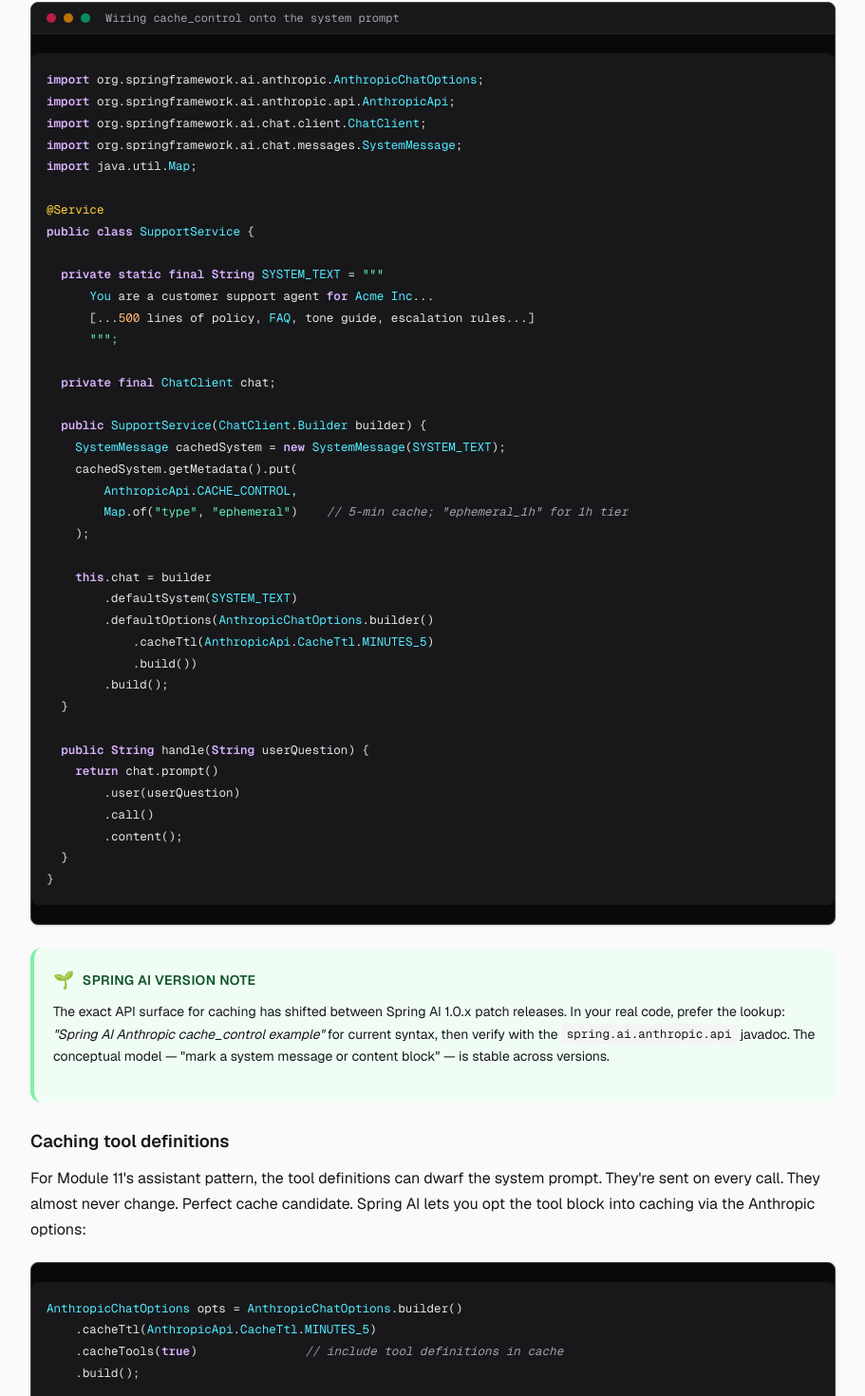
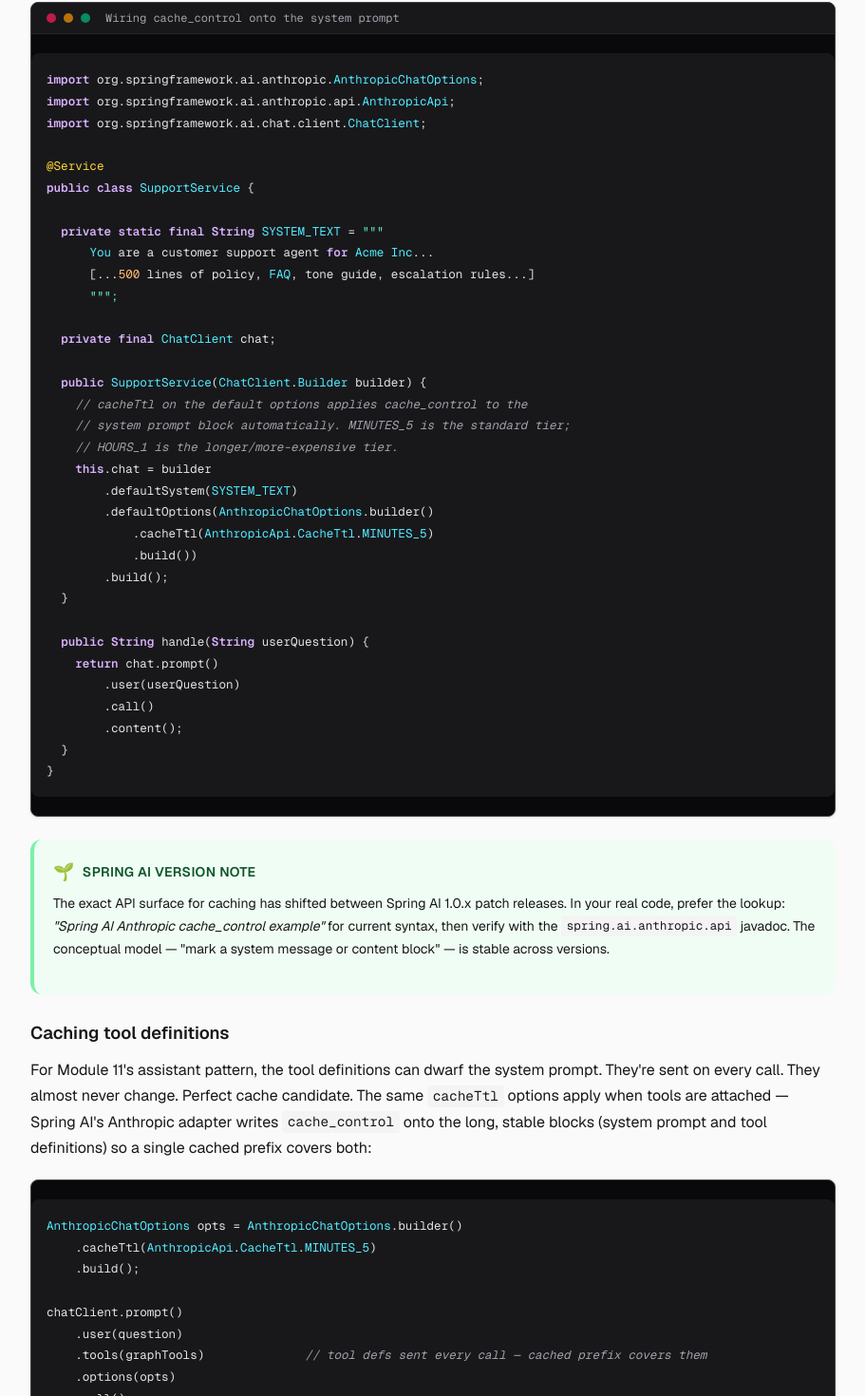
Before and after one commit to aditya-shah73/skillforge, a Next.js app: page /modules/prompt-caching in a window 1280 px wide. Shown: the part 5370-6840 px from the top of the page at 95% size, without its empty margins (184-1095 px from the left). Built offline with nearby package versions, Linux system fonts and the light colour scheme.

Commit message:
bug fixes

```diff
--- a/app/modules/prompt-caching/page.tsx
+++ b/app/modules/prompt-caching/page.tsx
@@ -205,8 +205,6 @@ provided you set it up right.`}</CodeBlock>
         <CodeBlock lang="java" caption="Wiring cache_control onto the system prompt">{`import org.springframework.ai.anthropic.AnthropicChatOptions;
 import org.springframework.ai.anthropic.api.AnthropicApi;
 import org.springframework.ai.chat.client.ChatClient;
-import org.springframework.ai.chat.messages.SystemMessage;
-import java.util.Map;
 
 @Service
 public class SupportService {
@@ -219,12 +217,9 @@ public class SupportService {
   private final ChatClient chat;
 
   public SupportService(ChatClient.Builder builder) {
-    SystemMessage cachedSystem = new SystemMessage(SYSTEM_TEXT);
-    cachedSystem.getMetadata().put(
-        AnthropicApi.CACHE_CONTROL,
-        Map.of("type", "ephemeral")    // 5-min cache; "ephemeral_1h" for 1h tier
-    );
-
+    // cacheTtl on the default options applies cache_control to the
+    // system prompt block automatically. MINUTES_5 is the standard tier;
+    // HOURS_1 is the longer/more-expensive tier.
     this.chat = builder
         .defaultSystem(SYSTEM_TEXT)
         .defaultOptions(AnthropicChatOptions.builder()
@@ -249,17 +244,16 @@ public class SupportService {
 
         <h3 className="text-xl font-semibold mt-8 mb-3">Caching tool definitions</h3>
         <p>
-          For Module 11&apos;s assistant pattern, the tool definitions can dwarf the system prompt. They&apos;re sent on every call. They almost never change. Perfect cache candidate. Spring AI lets you opt the tool block into caching via the Anthropic options:
+          For Module 11&apos;s assistant pattern, the tool definitions can dwarf the system prompt. They&apos;re sent on every call. They almost never change. Perfect cache candidate. The same <code>cacheTtl</code> options apply when tools are attached — Spring AI&apos;s Anthropic adapter writes <code>cache_control</code> onto the long, stable blocks (system prompt and tool definitions) so a single cached prefix covers both:
         </p>
 
         <CodeBlock lang="java">{`AnthropicChatOptions opts = AnthropicChatOptions.builder()
     .cacheTtl(AnthropicApi.CacheTtl.MINUTES_5)
-    .cacheTools(true)               // include tool definitions in cache
     .build();
 
 chatClient.prompt()
     .user(question)
-    .tools(graphTools)
+    .tools(graphTools)              // tool defs sent every call — cached prefix covers them
     .options(opts)
     .call()
     .content();`}</CodeBlock>
@@ -661,7 +655,7 @@ public class DashboardController {
 </head>
 <body>
   <h1>LLM cost dashboard</h1>
-  <p>Click <b>Ask</b> repeatedly. Watch cache reads grow and \\$/call drop after the first call.</p>
+  <p>Click <b>Ask</b> repeatedly. Watch cache reads grow and $/call drop after the first call.</p>
   <input id="q" value="How do I reset my password?" size="50">
   <button id="ask">Ask</button>
   <button id="ask10">Ask × 10</button>
@@ -689,7 +683,7 @@ public class DashboardController {
         ["Cache write tokens",    s.cacheWriteTokens],
         ["Cache read tokens",     s.cacheReadTokens],
         ["Total spend (USD)",     "$" + s.totalUsd.toFixed(4)],
-        ["Avg \\$ per call",       "$" + (s.calls ? (s.totalUsd / s.calls) : 0).toFixed(5)],
+        ["Avg $ per call",        "$" + (s.calls ? (s.totalUsd / s.calls) : 0).toFixed(5)],
         ["Cache hit ratio",       (s.cacheHitRatio * 100).toFixed(1) + "%"],
       ];
       $("stats").innerHTML = rows.map(
@@ -731,7 +725,7 @@ Cache hit ratio      ~90%`}</CodeBlock>
           </ul>
         </Callout>
 
-        <Checkpoint moduleSlug="prompt-caching" id="project" title="Ship the dashboard" xp={50} manual manualLabel="Cache hits incoming">
+        <Checkpoint moduleSlug="prompt-caching" id="project" title="Project: cost dashboard" xp={50} manual manualLabel="Cache hits incoming">
           <p>
             Run a sustained burst of asks. Watch the cache hit ratio asymptote toward something like 90%+ as cache reads dominate. This is exactly the instrumentation you need in production: when somebody silently breaks the cache, your hit ratio dashboard tells you within minutes instead of via a finance ticket weeks later.
           </p>
@@ -802,7 +796,7 @@ Cache hit ratio      ~90%`}</CodeBlock>
           xp={20}
         />
 
-        <Checkpoint moduleSlug="prompt-caching" id="final" title="Phase 2 complete" xp={60} celebration="Phase 2 complete! You shipped five Spring Boot AI projects. +60 XP">
+        <Checkpoint moduleSlug="prompt-caching" id="final" title="Final quiz" xp={60} celebration="Phase 2 complete! You shipped five Spring Boot AI projects. +60 XP">
           <p>
             That&apos;s Phase 2 done. You can now: hit the Anthropic API directly (Module 9), use Spring AI for memory and structured output (Module 10), expose your code to the model via tool use (Module 11), stream responses end-to-end (Module 12), and run all of it within sane cost bounds (Module 13). Phase 3 takes everything you built and adds <strong>retrieval</strong> — vector search, embeddings at scale, and full RAG pipelines in Spring Boot.
           </p>
@@ -811,7 +805,7 @@ Cache hit ratio      ~90%`}</CodeBlock>
 
       <div className="mt-12 pt-8 border-t border-slate-200 dark:border-slate-800 flex justify-between text-sm">
         <Link href="/modules/streaming" className="text-indigo-600 hover:underline">← Module 12: Streaming</Link>
-        <Link href="/" className="text-indigo-600 hover:underline">All modules →</Link>
+        <Link href="/modules/embeddings-deep" className="text-indigo-600 hover:underline">Module 14: Embeddings deep dive →</Link>
       </div>
     </article>
   );
--- a/app/modules/spring-ai/page.tsx
+++ b/app/modules/spring-ai/page.tsx
@@ -495,10 +495,10 @@ JSON response following this format without deviation.
 
 import org.slf4j.Logger;
 import org.slf4j.LoggerFactory;
-import org.springframework.ai.chat.client.advisor.api.AdvisedRequest;
+import org.springframework.ai.chat.client.ChatClientRequest;
+import org.springframework.ai.chat.client.ChatClientResponse;
 import org.springframework.ai.chat.client.advisor.api.CallAdvisor;
 import org.springframework.ai.chat.client.advisor.api.CallAdvisorChain;
-import org.springframework.ai.chat.model.ChatResponse;
 import org.springframework.stereotype.Component;
 
 @Component
@@ -513,17 +513,17 @@ public class LoggingAdvisor implements CallAdvisor {
     @Override public String getName() { return "LoggingAdvisor"; }
 
     @Override
-    public ChatResponse adviseCall(AdvisedRequest request, CallAdvisorChain chain) {
+    public ChatClientResponse adviseCall(ChatClientRequest request, CallAdvisorChain chain) {
         long start = System.currentTimeMillis();
 
         // Pass the request down the chain. Whatever's after us (including the
         // actual API call) runs here. This is the around-the-call hook.
-        ChatResponse response = chain.nextCall(request);
+        ChatClientResponse response = chain.nextCall(request);
 
         long elapsed = System.currentTimeMillis() - start;
         // Pull usage out of the response metadata. Spring AI normalizes this
         // across providers — works the same for Anthropic, OpenAI, etc.
-        var usage = response.getMetadata().getUsage();
+        var usage = response.chatResponse().getMetadata().getUsage();
         log.info("LLM call took {}ms · in={} tokens · out={} tokens",
             elapsed, usage.getPromptTokens(), usage.getCompletionTokens());
 
@@ -674,7 +674,8 @@ import org.springframework.context.annotation.Configuration;
 public class MemoryConfig {
 
     // In-memory store. For production, swap to JdbcChatMemoryRepository
-    // and add the spring-ai-starter-jdbc dep — same interface, different bean.
+    // and add spring-ai-starter-model-chat-memory-repository-jdbc — same
+    // interface, different bean.
     @Bean
     public ChatMemoryRepository chatMemoryRepository() {
         return new InMemoryChatMemoryRepository();
@@ -697,10 +698,10 @@ public class MemoryConfig {
 
 import org.slf4j.Logger;
 import org.slf4j.LoggerFactory;
-import org.springframework.ai.chat.client.advisor.api.AdvisedRequest;
+import org.springframework.ai.chat.client.ChatClientRequest;
+import org.springframework.ai.chat.client.ChatClientResponse;
 import org.springframework.ai.chat.client.advisor.api.CallAdvisor;
 import org.springframework.ai.chat.client.advisor.api.CallAdvisorChain;
-import org.springframework.ai.chat.model.ChatResponse;
 import org.springframework.stereotype.Component;
 
 // @Component = Spring picks this up by component scan and registers a singleton.
@@ -716,16 +717,16 @@ public class LoggingAdvisor implements CallAdvisor {
     @Override public String getName() { return "LoggingAdvisor"; }
 
     @Override
-    public ChatResponse adviseCall(AdvisedRequest request, CallAdvisorChain chain) {
+    public ChatClientResponse adviseCall(ChatClientRequest request, CallAdvisorChain chain) {
         long start = System.currentTimeMillis();
 
         // chain.nextCall(request) runs everything downstream of us — including
         // the actual HTTP call to Anthropic — and returns when it's done.
         // This is the "around" hook: we get to see request and response.
-        ChatResponse response = chain.nextCall(request);
+        ChatClientResponse response = chain.nextCall(request);
 
         long elapsed = System.currentTimeMillis() - start;
-        var usage = response.getMetadata().getUsage();
+        var usage = response.chatResponse().getMetadata().getUsage();
         // Token usage gives us a read on cost without needing to hit a billing API.
         // Multiply by current model rates if you want a per-call dollar estimate.
         log.info("→ {}ms · in={} · out={} tokens",
--- a/app/modules/tool-use/page.tsx
+++ b/app/modules/tool-use/page.tsx
@@ -25,8 +25,8 @@ sequenceDiagram
     participant App as Your Spring app
     participant Claude
     participant Tool as findUserByEmail()
-    App->>Claude: Find user alice@acme.com,<br/>here are tools you can call
-    Claude-->>App: tool_use:<br/>findUserByEmail(email=alice@acme.com)
+    App->>Claude: Find user alice@acme.com (with tool list)
+    Claude-->>App: tool_use findUserByEmail(email=alice@acme.com)
     App->>Tool: invoke method
     Tool-->>App: id 42, name Alice, plan pro
     App->>Claude: tool_result with that data
@@ -598,12 +598,12 @@ Bye.`}</CodeBlock>
           <ul className="list-disc pl-6 space-y-2 mt-2">
             <li><strong>&quot;No qualifying bean of type ChatClient.Builder&quot;</strong> — your <code>pom.xml</code> is missing <code>spring-ai-starter-model-anthropic</code>. Re-check the dependency.</li>
             <li><strong>Model never calls a tool, just makes things up</strong> — your tool descriptions are too vague. Beef them up; add example values.</li>
-            <li><strong>Loop runs ~5 tool calls and aborts</strong> — Spring AI&apos;s default max iterations kicked in. Either your tool returns nonsense (check what it returns by logging), or the question genuinely needs &gt;5 tool calls (raise the cap with <code>spring.ai.chat.client.tool.execution.max-iterations</code>).</li>
+            <li><strong>Loop runs a handful of tool calls and aborts</strong> — Spring AI&apos;s tool-execution loop has a built-in iteration cap to prevent runaway loops. Either your tool returns nonsense (check what it returns by logging), or the question genuinely needs more steps. Raise the cap by configuring a custom <code>ToolCallingManager</code> bean with a higher <code>maxIterations</code> value and wiring it into your <code>ChatClient.Builder</code>.</li>
             <li><strong>Tool runs but model says &quot;I don&apos;t have access&quot;</strong> — usually means the tool returned <code>null</code> or threw silently. Check stdout; consider returning an explicit error string.</li>
           </ul>
         </Callout>
 
-        <Checkpoint moduleSlug="tool-use" id="project" title="Ship the assistant" xp={50} manual manualLabel="I built it and it works">
+        <Checkpoint moduleSlug="tool-use" id="project" title="Project: GraphQL-aware assistant" xp={50} manual manualLabel="I built it and it works">
           <p>
             Run a couple of multi-step questions through it. Watch how the model chains tool calls — &quot;who owns data-platform and what infra issues exist&quot; needs <code>listProjects</code> then <code>findIssuesByLabel</code>. If you can answer real ops questions about your fake company through plain English, you have built the foundation of every &quot;copilot&quot; product on the market.
           </p>
```
